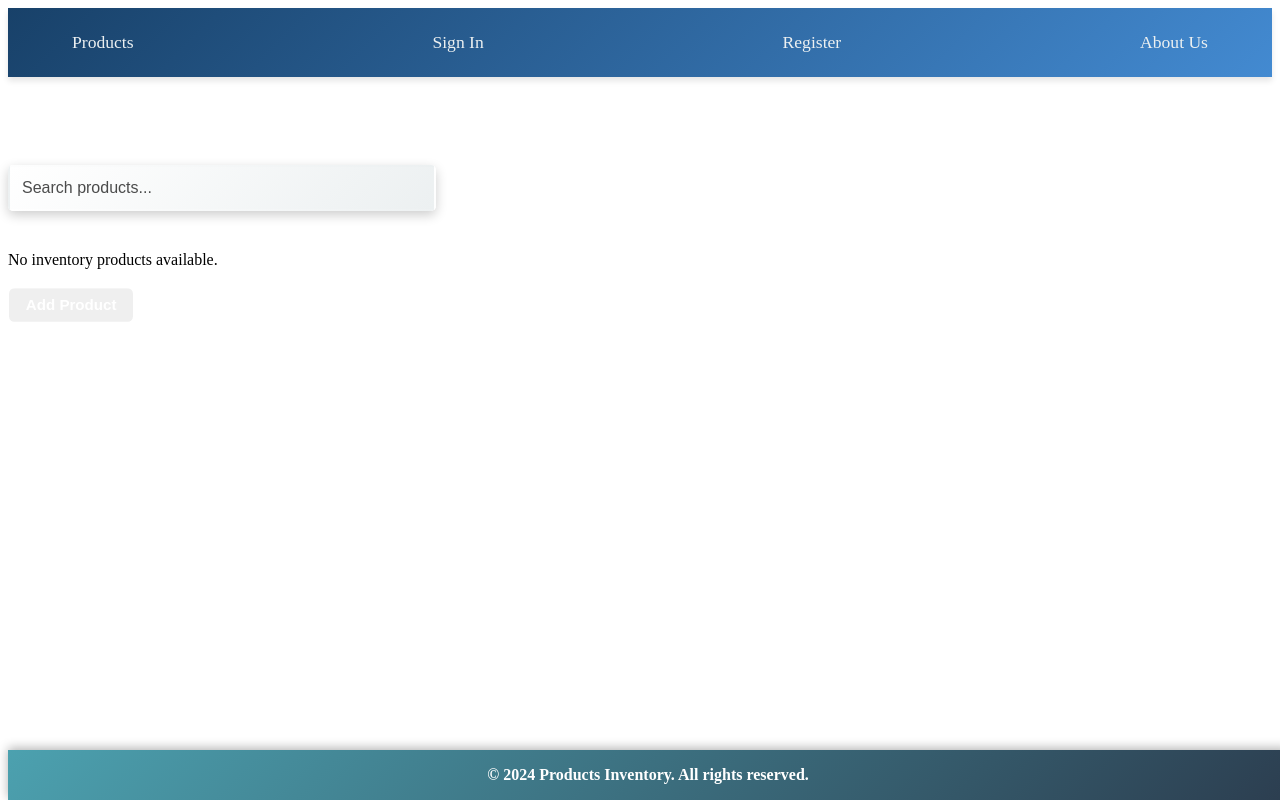
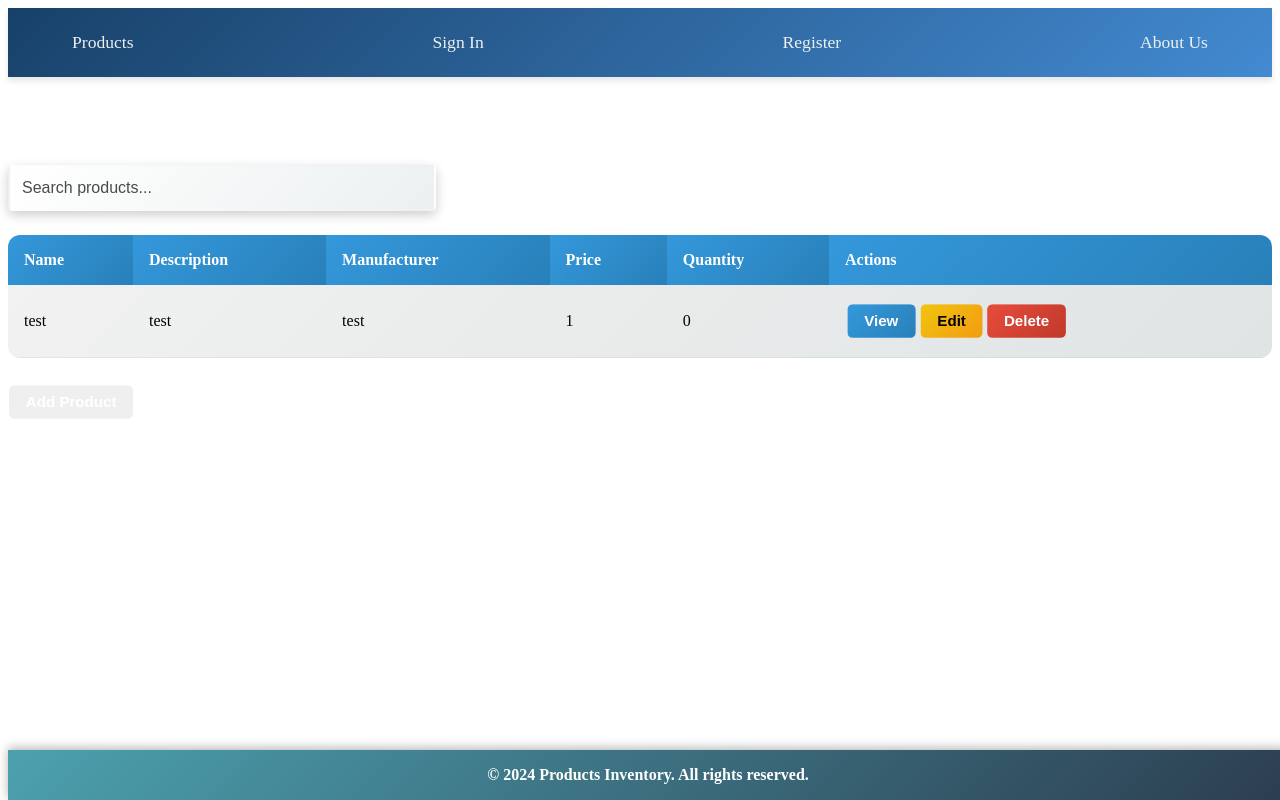
Before and after one commit to AshutoshNayak03/capstone-ecommerce, an Angular app: page / in a window 1280 px wide. Built offline with nearby package versions, Linux system fonts and the light colour scheme; data requests are answered from the project's data file.

Commit message:
minor issues fixed

```diff
--- a/src/app/product-detail/product-detail.component.ts
+++ b/src/app/product-detail/product-detail.component.ts
@@ -10,7 +10,7 @@ import { ProductService } from '../product.service';
 })
 export class ProductDetailComponent implements OnInit {
   product: any = null;
-  productId: number | null = null;
+  productId: string | null = null;
 
   constructor(
     private productService: ProductService,
@@ -19,7 +19,7 @@ export class ProductDetailComponent implements OnInit {
   ) {}
 
   ngOnInit(): void {
-    this.productId = Number(this.route.snapshot.paramMap.get('id'));
+    this.productId = this.route.snapshot.paramMap.get('id');
 
     if (this.productId) {
       this.productService.getProduct(this.productId).subscribe(
--- a/src/app/product-form/product-form.component.ts
+++ b/src/app/product-form/product-form.component.ts
@@ -11,7 +11,7 @@ import { ProductService } from '../product.service';
 export class ProductFormComponent implements OnInit {
   product = { name: '', description: '', manufacturer: '', price: 0, quantity: 0 };
   isEditMode = false;
-  productId: number | null = null;
+  productId: string | null = null;
 
   constructor(
     private productService: ProductService,
@@ -20,7 +20,7 @@ export class ProductFormComponent implements OnInit {
   ) {}
 
   ngOnInit(): void {
-    this.productId = Number(this.route.snapshot.paramMap.get('id'));
+    this.productId = this.route.snapshot.paramMap.get('id');
 
     console.log(`Product ID from route: ${this.productId}`); // ✅ Debugging: Ensure ID is retrieved
 
--- a/src/app/product-list/product-list.component.ts
+++ b/src/app/product-list/product-list.component.ts
@@ -22,6 +22,7 @@ export class ProductListComponent implements OnInit {
 
   loadProducts() {
     this.productService.getProducts().subscribe((data) => {
+      console.log('Loaded Products:', data);
       this.products = data;
       this.filteredProducts = data; // ✅ Initially, show all products
     });
@@ -34,7 +35,7 @@ export class ProductListComponent implements OnInit {
     );
   }
 
-  deleteProduct(id: number) {
+  deleteProduct(id: string) {
     if (!this.auth.isAuthenticated()) {
       this.redirectToLogin();
       return;
@@ -52,7 +53,7 @@ export class ProductListComponent implements OnInit {
     this.router.navigate(['/add-product']);
   }
 
-  editProduct(id: number) {
+  editProduct(id: string) {
     if (!this.auth.isAuthenticated()) {
       this.redirectToLogin();
       return;
@@ -61,7 +62,8 @@ export class ProductListComponent implements OnInit {
     this.router.navigate(['/edit-product', id]);
   }
 
-  viewProduct(id: number) {
+  viewProduct(id: string) {
+    console.log(`Navigating to View Product with ID: ${id}`);
     this.router.navigate(['/product-detail', id]);
   }
 
--- a/src/app/product.service.ts
+++ b/src/app/product.service.ts
@@ -14,7 +14,7 @@ export class ProductService {
     return this.http.get<any[]>(this.apiUrl);
   }
 
-  getProduct(id: number): Observable<any> {
+  getProduct(id: string): Observable<any> {
     console.log(`Fetching product with ID: ${id}`); // ✅ Debugging: Check if ID is correct
     return this.http.get<any>(`http://localhost:3000/products/${id.toString()}`);
   }
@@ -23,11 +23,11 @@ export class ProductService {
     return this.http.post(this.apiUrl, product);
   }
 
-  updateProduct(id: number, product: any): Observable<any> {
+  updateProduct(id: string, product: any): Observable<any> {
     return this.http.put(`${this.apiUrl}/${id}`, product);
   }
 
-  deleteProduct(id: number): Observable<any> {
+  deleteProduct(id: string): Observable<any> {
     return this.http.delete(`${this.apiUrl}/${id}`);
   }
 
--- a/src/db.json
+++ b/src/db.json
@@ -18,9 +18,26 @@
       "confirmPassword": "avinash",
       "location": "Bengaluru",
       "mobile": "1234567890"
+    },
+    {
+      "id": "80fd",
+      "firstName": "Ashutosh",
+      "lastName": "Nayak",
+      "email": "test@test.com",
+      "password": "test1234",
+      "confirmPassword": "test1234",
+      "location": "test",
+      "mobile": "9937192721"
     }
   ],
   "products": [
-
+    {
+      "id": "b774",
+      "name": "test",
+      "description": "test",
+      "manufacturer": "test",
+      "price": 1,
+      "quantity": 0
+    }
   ]
 }
```
